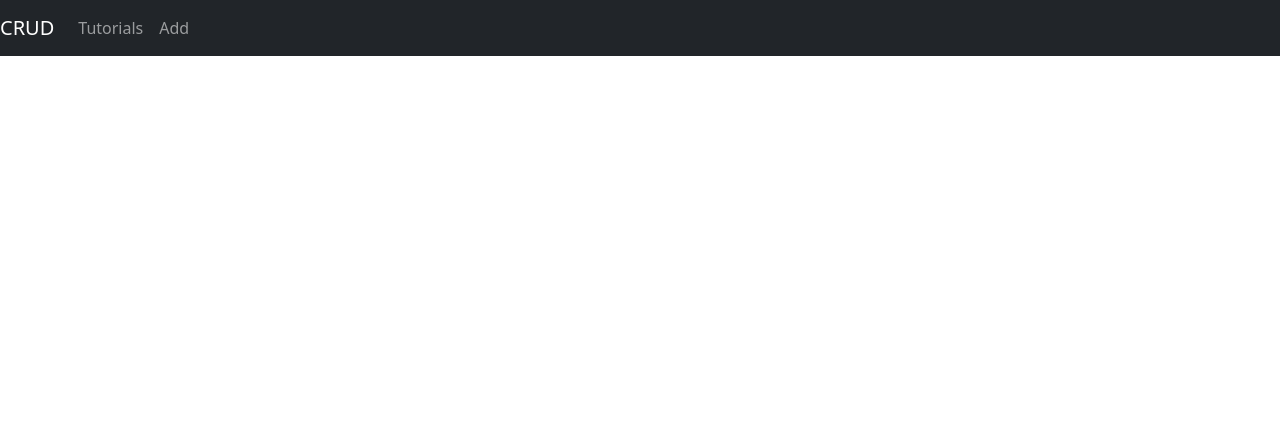
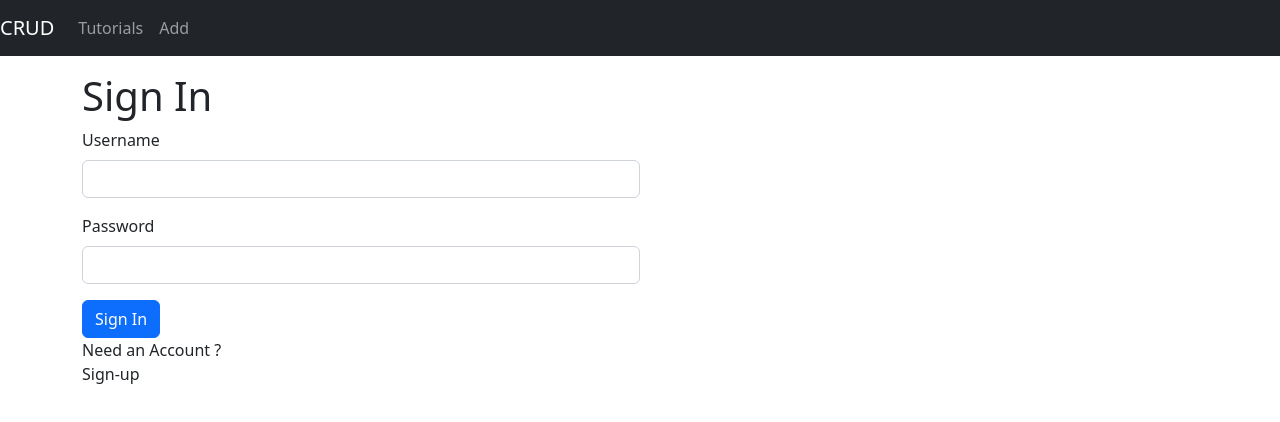
Before and after one commit to natuan10/crud-with-axios, a React (Create React App) app: page /login in a window 1280 px wide. Before the commit this address had no page. Shown: the top 422 px of the page. Built offline with nearby package versions, Linux system fonts and the light colour scheme.

Commit message:
feature/login-with-axios

```diff
--- a/src/App.js
+++ b/src/App.js
@@ -5,6 +5,7 @@ import TutorialsList from "./components/TutorialsList";
 import AddTutorial from "./components/AddTutorial";
 import Tutorial from "./components/Tutorial";
 import Login from "./components/Login";
+import SignUp from "./components/SignUp";
 
 function App() {
 	return (
@@ -29,8 +30,9 @@ function App() {
 
 			<div className="container mt-3                                                                                                                                                                                                                                                                                                                                                                                                                                                                                                                                                                                                                                                                                                                                                                                             3">
 				<Routes>
-					<Route path="/" element={<Login />} />
+					<Route path="/login" element={<Login />} />
 					<Route path="/tutorials" element={<TutorialsList />} />
+					<Route path="/sign-up" element={<SignUp />} />
 					<Route path="/add" element={<AddTutorial />} />
 					<Route path="/tutorials/:id" element={<Tutorial />} />
 				</Routes>
--- a/src/components/Login.js
+++ b/src/components/Login.js
@@ -1,53 +1,126 @@
-import { useState, useEffect } from "react";
+import { useState, useEffect, useRef } from "react";
+import { Link } from "react-router-dom";
+import httpCommon from "../http-common";
 
+const LOGIN_URL = "/authentication/login";
 function Login() {
-	const [user, setUser] = useState("");
+	// const { setAuth } = useContext(AuthContext);
+	const [email, setEmail] = useState("");
 	const [password, setPassword] = useState("");
 	const [errMessage, setErrMessage] = useState(false);
+	const [success, setSuccess] = useState(false);
+
+	useEffect(() => {
+		setErrMessage("");
+	}, [email, password]);
+
+	const userRef = useRef();
+	const errRef = useRef();
+
+	const handleSubmit = async (e) => {
+		e.preventDefault();
+
+		try {
+			const response = await httpCommon.post(
+				LOGIN_URL,
+				JSON.stringify({ email, password })
+			);
+
+			console.log(JSON.stringify(response?.data));
+			// const accessToken = response?.data?.token;
+			// const roles = response?.data?.roles;
+
+			// setAuth({ email, password, roles, accessToken });
+			setEmail("");
+			setPassword("");
+			setSuccess(true);
+		} catch (error) {
+			if (!error.response) {
+				setErrMessage("No server response");
+			} else if (!error.response.status === 400) {
+				setErrMessage("Missing username or password");
+			} else if (!error.response.status === 401) {
+				setErrMessage("Unauthorized");
+			} else {
+				setErrMessage("Login failed");
+			}
+			errRef.current.focus();
+		}
+		console.log(email, password);
+	};
 
 	return (
+		<>
+			{success ? (
 				<section>
-			<div className="col-md-3">
+					<h1>You are login</h1>
+					<br />
+					<a href="">Go to home</a>
+				</section>
+			) : (
+				<section>
+					<p
+						ref={errRef}
+						className={errMessage ? "errmsg" : "offscreen"}
+					>
+						{errMessage}
+					</p>
+					<div className="col-md-6">
 						<h1>Sign In</h1>
-				<form>
+						<form onSubmit={handleSubmit}>
 							<div className="mb-3">
-						<label htmlFor="username" className="form-label">
-							Username:
+								<label
+									htmlFor="username"
+									className="form-label"
+								>
+									Username
 								</label>
 								<input
-							type="email"
+									type="text"
 									className="form-control"
-							id="exampleInputEmail1"
-							aria-describedby="emailHelp"
+									id="username"
+									ref={userRef}
+									autoComplete="off"
+									onChange={(e) => setEmail(e.target.value)}
+									value={email}
+									required
 								/>
-						<div id="emailHelp" className="form-text">
-							We'll never share your email with anyone else.
-						</div>
 							</div>
 							<div className="mb-3">
-						<label htmlFor="password" className="form-label">
+								<label
+									htmlFor="password"
+									className="form-label"
+								>
 									Password
 								</label>
 								<input
 									type="password"
 									className="form-control"
-							id="exampleInputPassword1"
+									id="password"
+									autoComplete="off"
+									onChange={(e) =>
+										setPassword(e.target.value)
+									}
+									value={password}
+									required
 								/>
 							</div>
-					<div className="mb-3 form-check">
-						<input
-							type="checkbox"
-							className="form-check-input"
-							id="exampleCheck1"
-						/>
-						<label className="form-check-label">Check me out</label>
-					</div>
 							<button type="submit" className="btn btn-primary">
-						Submit
+								Sign In
 							</button>
 						</form>
+						<p>
+							Need an Account ? <br />
+							<span className="line">
+								<Link to={"/sign-up"} className="nav-link">
+									Sign-up
+								</Link>
+							</span>
+						</p>
 					</div>
 				</section>
+			)}
+		</>
 	);
 }
 
--- /dev/null
+++ b/src/components/SignUp.js
@@ -0,0 +1,132 @@
+import { Link } from "react-router-dom";
+import "./style.css";
+function SignUp() {
+	return (
+		<section
+			className="vh-100 bg-image"
+			style={{
+				backgroundImage:
+					"url('https://mdbcdn.b-cdn.net/img/Photos/new-templates/search-box/img4.webp'",
+			}}
+		>
+			<div className="mask d-flex align-items-center h-100 gradient-custom-3">
+				<div className="container h-100">
+					<div className="row d-flex justify-content-center align-items-center h-100">
+						<div className="col-12 col-md-9 col-lg-7 col-xl-6">
+							<div
+								className="card"
+								style={{ borderRadius: "15px" }}
+							>
+								<div className="card-body p-5">
+									<h2 className="text-uppercase text-center mb-5">
+										Create an account
+									</h2>
+
+									<form>
+										<div className="form-outline mb-4">
+											<input
+												type="text"
+												id="form3Example1cg"
+												className="form-control form-control-lg"
+											/>
+											<label
+												className="form-label"
+												for="form3Example1cg"
+											>
+												Your Name
+											</label>
+										</div>
+
+										<div className="form-outline mb-4">
+											<input
+												type="email"
+												id="form3Example3cg"
+												className="form-control form-control-lg"
+											/>
+											<label
+												className="form-label"
+												for="form3Example3cg"
+											>
+												Your Email
+											</label>
+										</div>
+
+										<div className="form-outline mb-4">
+											<input
+												type="password"
+												id="form3Example4cg"
+												className="form-control form-control-lg"
+											/>
+											<label
+												className="form-label"
+												for="form3Example4cg"
+											>
+												Password
+											</label>
+										</div>
+
+										<div className="form-outline mb-4">
+											<input
+												type="password"
+												id="form3Example4cdg"
+												className="form-control form-control-lg"
+											/>
+											<label
+												className="form-label"
+												for="form3Example4cdg"
+											>
+												Repeat your password
+											</label>
+										</div>
+
+										<div className="form-check d-flex justify-content-center mb-5">
+											<input
+												className="form-check-input me-2"
+												type="checkbox"
+												value=""
+												id="form2Example3cg"
+											/>
+											<label
+												className="form-check-label"
+												for="form2Example3g"
+											>
+												I agree all statements in{" "}
+												<a
+													href="#!"
+													className="text-body"
+												>
+													<u>Terms of service</u>
+												</a>
+											</label>
+										</div>
+
+										<div className="d-flex justify-content-center">
+											<button
+												type="button"
+												className="btn btn-success btn-block btn-lg gradient-custom-4 text-body"
+											>
+												Register
+											</button>
+										</div>
+
+										<p className="text-center text-muted mt-5 mb-0">
+											Have already an account?{" "}
+											<Link
+												to={"/login"}
+												className="fw-bold text-body"
+											>
+												Login here
+											</Link>
+										</p>
+									</form>
+								</div>
+							</div>
+						</div>
+					</div>
+				</div>
+			</div>
+		</section>
+	);
+}
+
+export default SignUp;
--- /dev/null
+++ b/src/components/style.css
@@ -0,0 +1,36 @@
+.gradient-custom-3 {
+	/* fallback for old browsers */
+	background: #84fab0;
+
+	/* Chrome 10-25, Safari 5.1-6 */
+	background: -webkit-linear-gradient(
+		to right,
+		rgba(132, 250, 176, 0.5),
+		rgba(143, 211, 244, 0.5)
+	);
+
+	/* W3C, IE 10+/ Edge, Firefox 16+, Chrome 26+, Opera 12+, Safari 7+ */
+	background: linear-gradient(
+		to right,
+		rgba(132, 250, 176, 0.5),
+		rgba(143, 211, 244, 0.5)
+	);
+}
+.gradient-custom-4 {
+	/* fallback for old browsers */
+	background: #84fab0;
+
+	/* Chrome 10-25, Safari 5.1-6 */
+	background: -webkit-linear-gradient(
+		to right,
+		rgba(132, 250, 176, 1),
+		rgba(143, 211, 244, 1)
+	);
+
+	/* W3C, IE 10+/ Edge, Firefox 16+, Chrome 26+, Opera 12+, Safari 7+ */
+	background: linear-gradient(
+		to right,
+		rgba(132, 250, 176, 1),
+		rgba(143, 211, 244, 1)
+	);
+}
--- /dev/null
+++ b/src/context/AuthProvider.js
@@ -0,0 +1,13 @@
+import { createContext, useState } from "react";
+const AuthContext = createContext({});
+
+function AuthProvider({ children }) {
+	const [auth, setAuth] = useState({});
+	return (
+		<AuthContext.Provider value={{ auth, setAuth }}>
+			{children}
+		</AuthContext.Provider>
+	);
+}
+
+export default AuthProvider;
--- a/src/http-common.js
+++ b/src/http-common.js
@@ -1,7 +1,7 @@
 import axios from "axios";
 
 export default axios.create({
-	baseURL: "https://63db214fe4158e02f31692c2.mockapi.io/api",
+	baseURL: "http://localhost:3000/api",
 	headers: {
 		"Content-type": "application/json",
 	},
--- a/src/index.js
+++ b/src/index.js
@@ -3,11 +3,14 @@ import ReactDOM from "react-dom/client";
 import App from "./App";
 import { BrowserRouter } from "react-router-dom";
 import * as serviceWorker from "./serviceWorker";
+import AuthProvider from "./context/AuthProvider";
 
 const root = ReactDOM.createRoot(document.getElementById("root"));
 root.render(
 	<BrowserRouter>
-		<App />
+		<AuthProvider>
+			<App />
+		</AuthProvider>
 	</BrowserRouter>
 );
 
--- a/src/services/TutorialService.js
+++ b/src/services/TutorialService.js
@@ -2,6 +2,10 @@ import httpCommon from "../http-common";
 
 const getAll = () => {
 	return httpCommon.get("/tutorials");
+};
+
+const login = () => {
+	return httpCommon.post("/user/login");
 };
 
 const get = (id) => {
@@ -29,6 +33,7 @@ const findByTitle = (title) => {
 };
 
 const TutorialService = {
+	login,
 	getAll,
 	get,
 	create,
```
Lines whose indentation alone changed are shown as unchanged.
